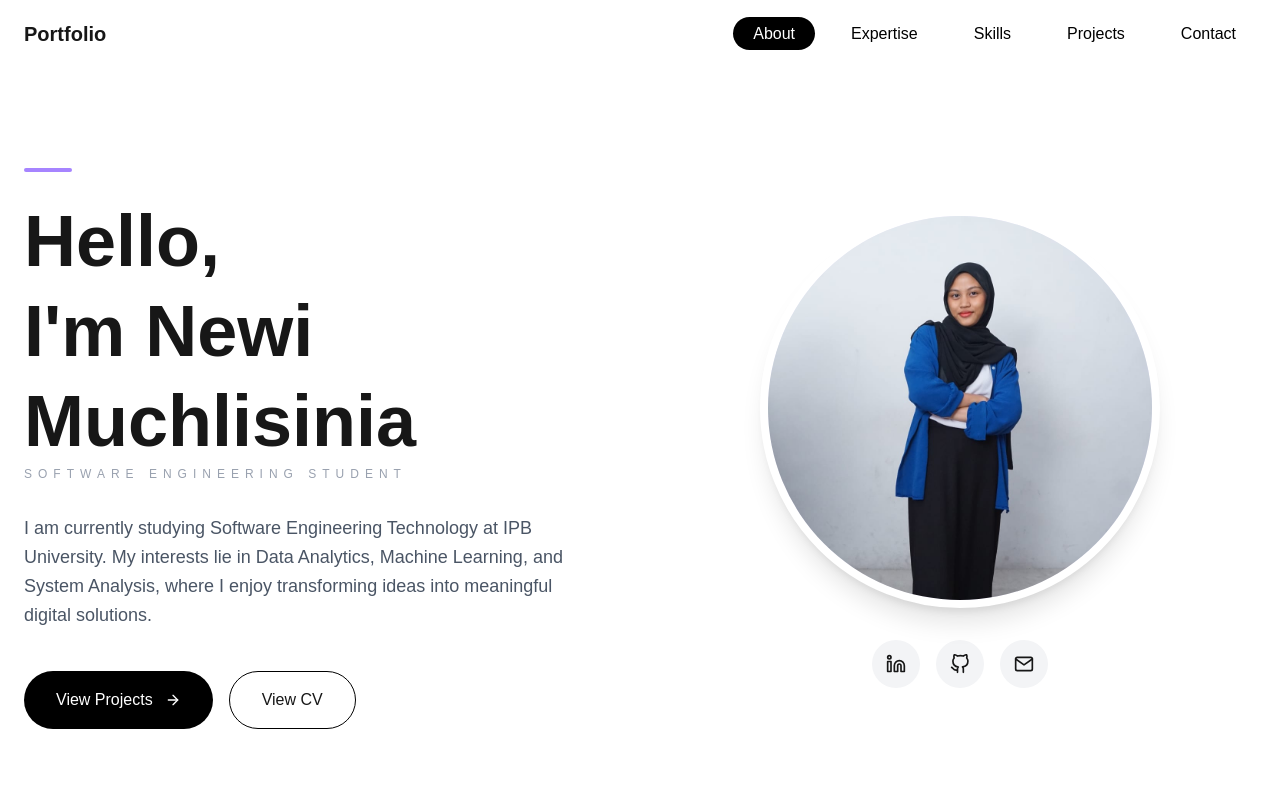
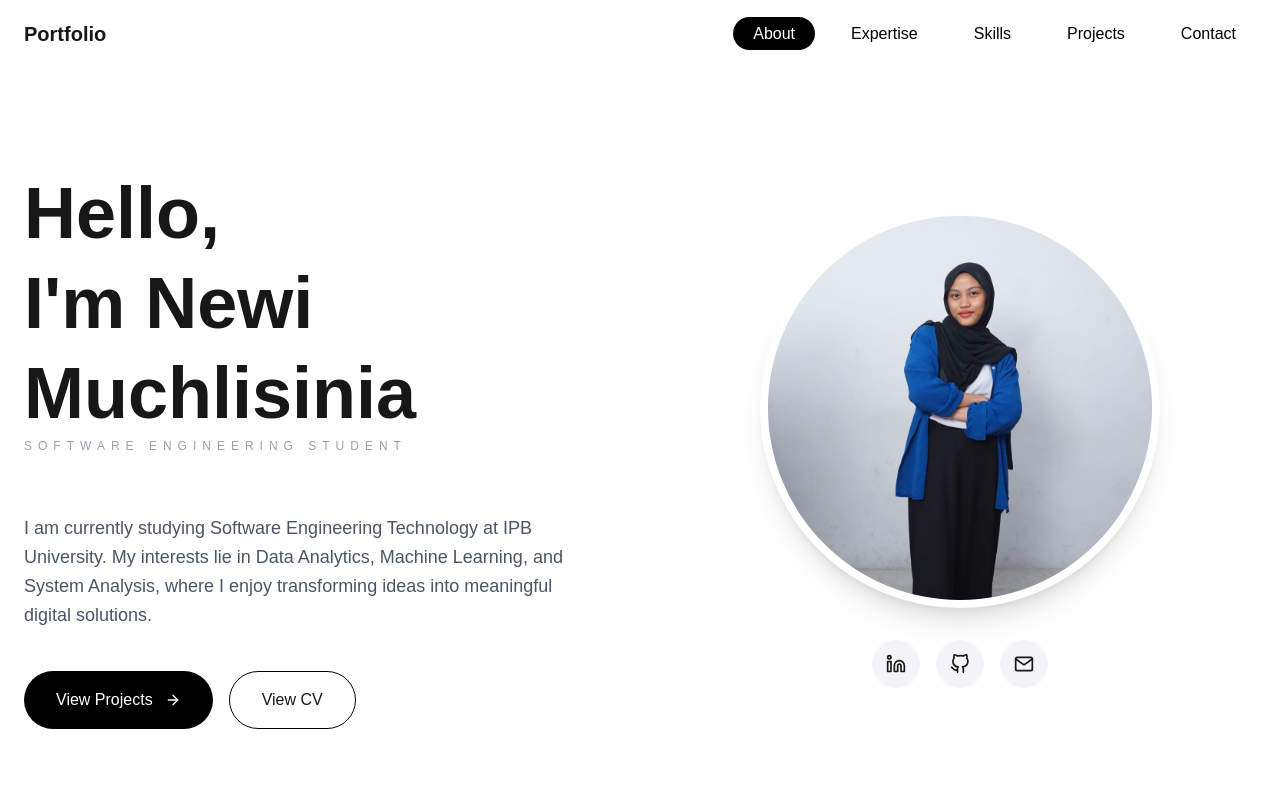
Before and after one commit to newinia/portfolio-, a Next.js app: page / in a window 1280 px wide. Shown: the top 800 px of the page. Built offline with nearby package versions, Linux system fonts and the light colour scheme.

Commit message:
Change divider color in Hero component

```diff
--- a/components/Hero.tsx
+++ b/components/Hero.tsx
@@ -25,8 +25,6 @@ export default function Hero() {
     >
       {/* LEFT */}
       <div>
-        <div className="w-12 h-1 bg-violet-400 rounded-full mb-6" />
-
         <h1 className="text-5xl lg:text-7xl font-bold leading-tight">
           Hello,
           <br />
@@ -35,6 +33,7 @@ export default function Hero() {
         <p className="uppercase tracking-[6px] text-gray-400 text-xs mb-6">
           Software Engineering Student
         </p>
+        <div className="w-12 h-1 bg-black-400 rounded-full mb-6" />
         <p className="mt-8 text-gray-600 text-lg max-w-xl leading-relaxed">
           I am currently studying Software Engineering Technology at
           IPB University. My interests lie in Data Analytics,
```
